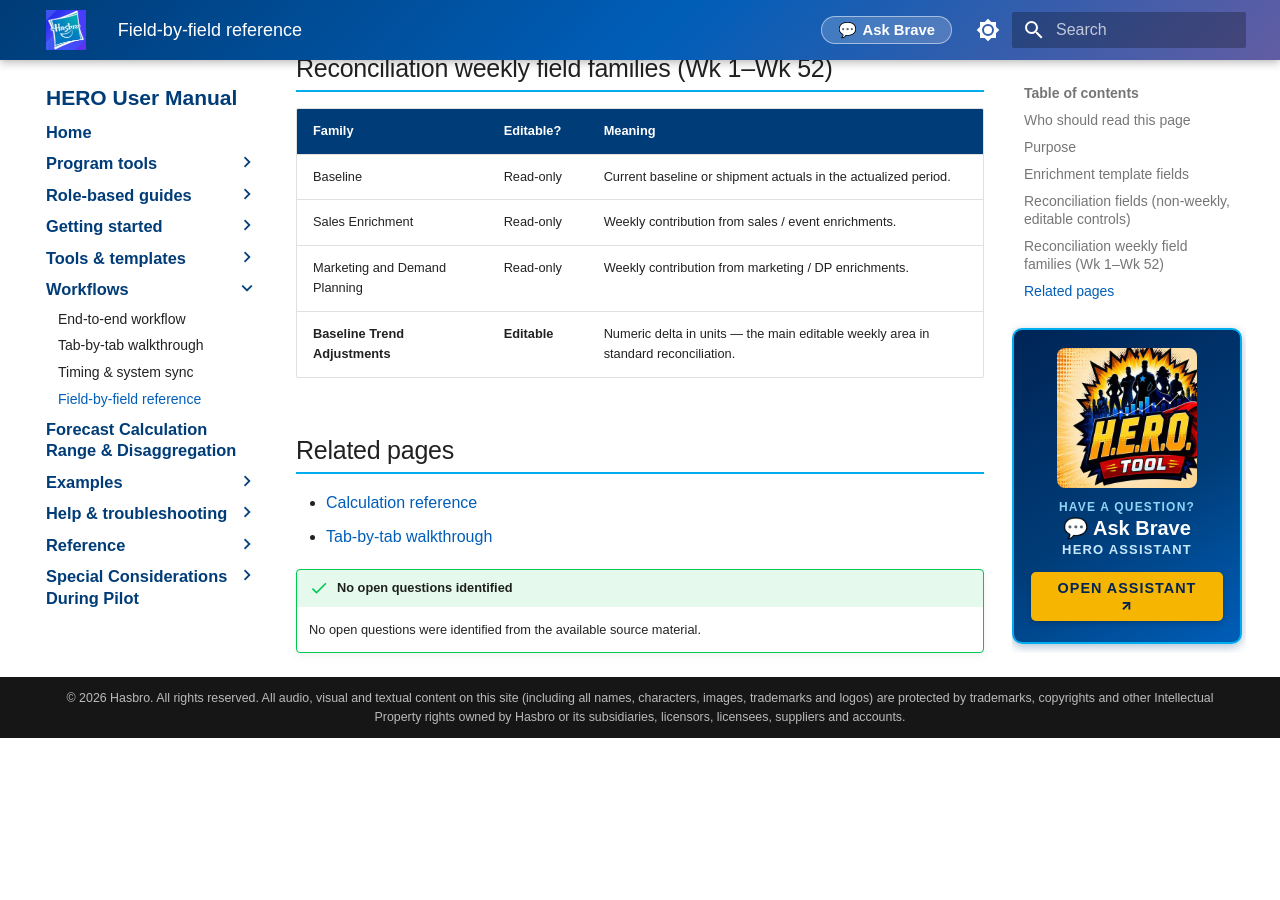
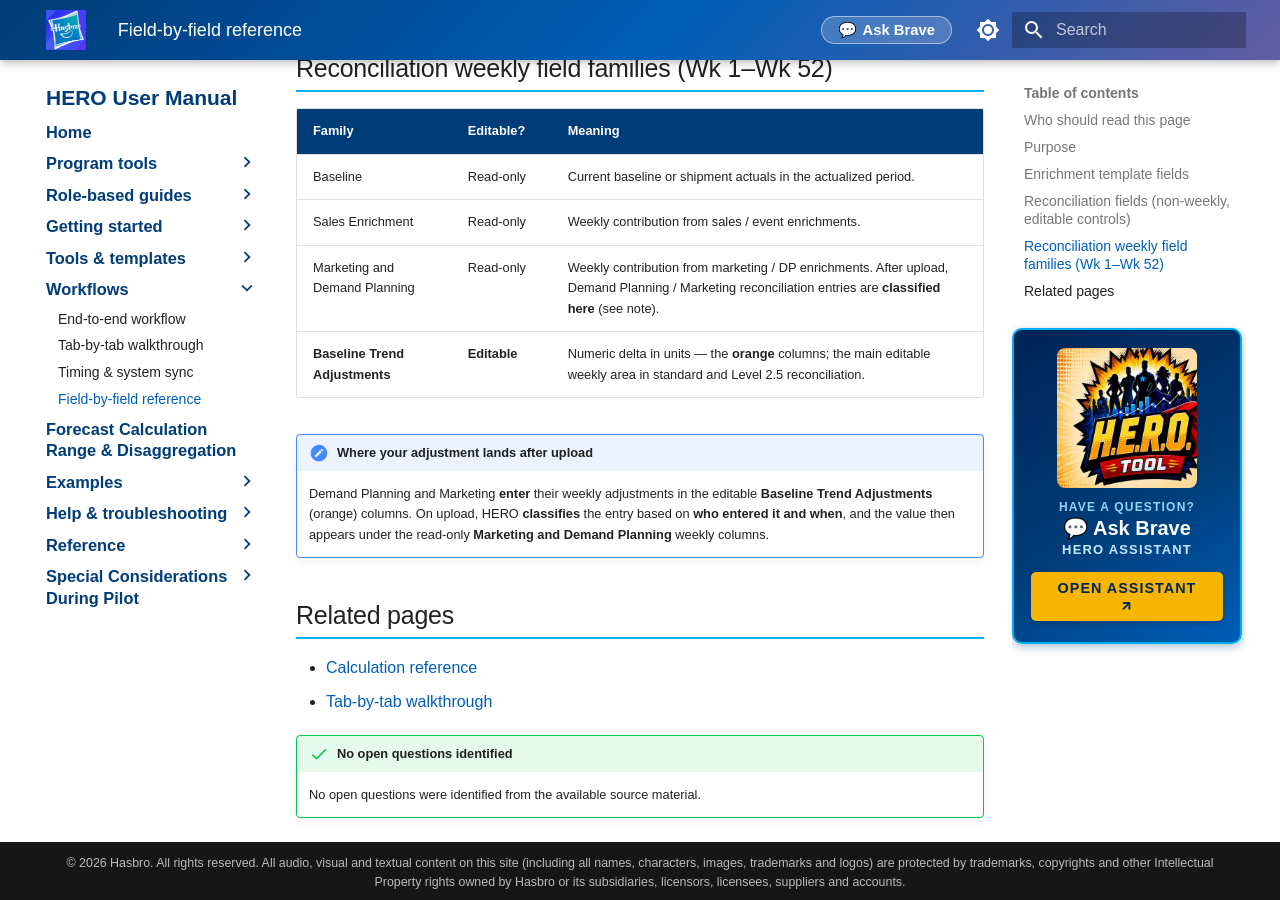
Before and after one commit to enerbartoli/HERO, an MkDocs documentation site: the page built from docs/workflows/field-by-field-reference.md, in a window 1280 px wide and 900 px high, scrolled down 2918 px. Built offline with MkDocs 1.6.1 and Material for MkDocs 9.7.7, drawn with Linux system fonts in a browser that asks for light colours; before the commit the page ends 3656 px from its top, so only the background shows below that.

Commit message:
Clarify Baseline Trend in FRT, field reference, and FAQ
Replaces three manual pages with updated copy clarifying Baseline Trend:
- docs/tools/forecast-reconciliation-template.md
- docs/workflows/field-by-field-reference.md
- docs/help/faq-common-gotchas.md

mkdocs build --strict: 0 warnings, 29 pages, 0 NUL bytes.

Co-Authored-By: Claude Opus 4.8 <noreply@anthropic.com>
Claude-Session: https://claude.ai/code/session_01BJ6UREhizVRKpce7xn9rWD

```diff
--- a/docs/workflows/field-by-field-reference.md
+++ b/docs/workflows/field-by-field-reference.md
@@ -54,8 +54,11 @@ Define each field, whether it is required / editable, and its allowed values.
 |---|---|---|
 | Baseline | Read-only | Current baseline or shipment actuals in the actualized period. |
 | Sales Enrichment | Read-only | Weekly contribution from sales / event enrichments. |
-| Marketing and Demand Planning | Read-only | Weekly contribution from marketing / DP enrichments. |
-| **Baseline Trend Adjustments** | **Editable** | Numeric delta in units — the main editable weekly area in standard reconciliation. |
+| Marketing and Demand Planning | Read-only | Weekly contribution from marketing / DP enrichments. After upload, Demand Planning / Marketing reconciliation entries are **classified here** (see note). |
+| **Baseline Trend Adjustments** | **Editable** | Numeric delta in units — the **orange** columns; the main editable weekly area in standard and Level 2.5 reconciliation. |
+
+!!! note "Where your adjustment lands after upload"
+    Demand Planning and Marketing **enter** their weekly adjustments in the editable **Baseline Trend Adjustments** (orange) columns. On upload, HERO **classifies** the entry based on **who entered it and when**, and the value then appears under the read-only **Marketing and Demand Planning** weekly columns.
 
 ## Related pages
 
```
Also changed, not shown: docs/help/faq-common-gotchas.md (+6 -0 lines), docs/tools/forecast-reconciliation-template.md (+3 -0 lines).
